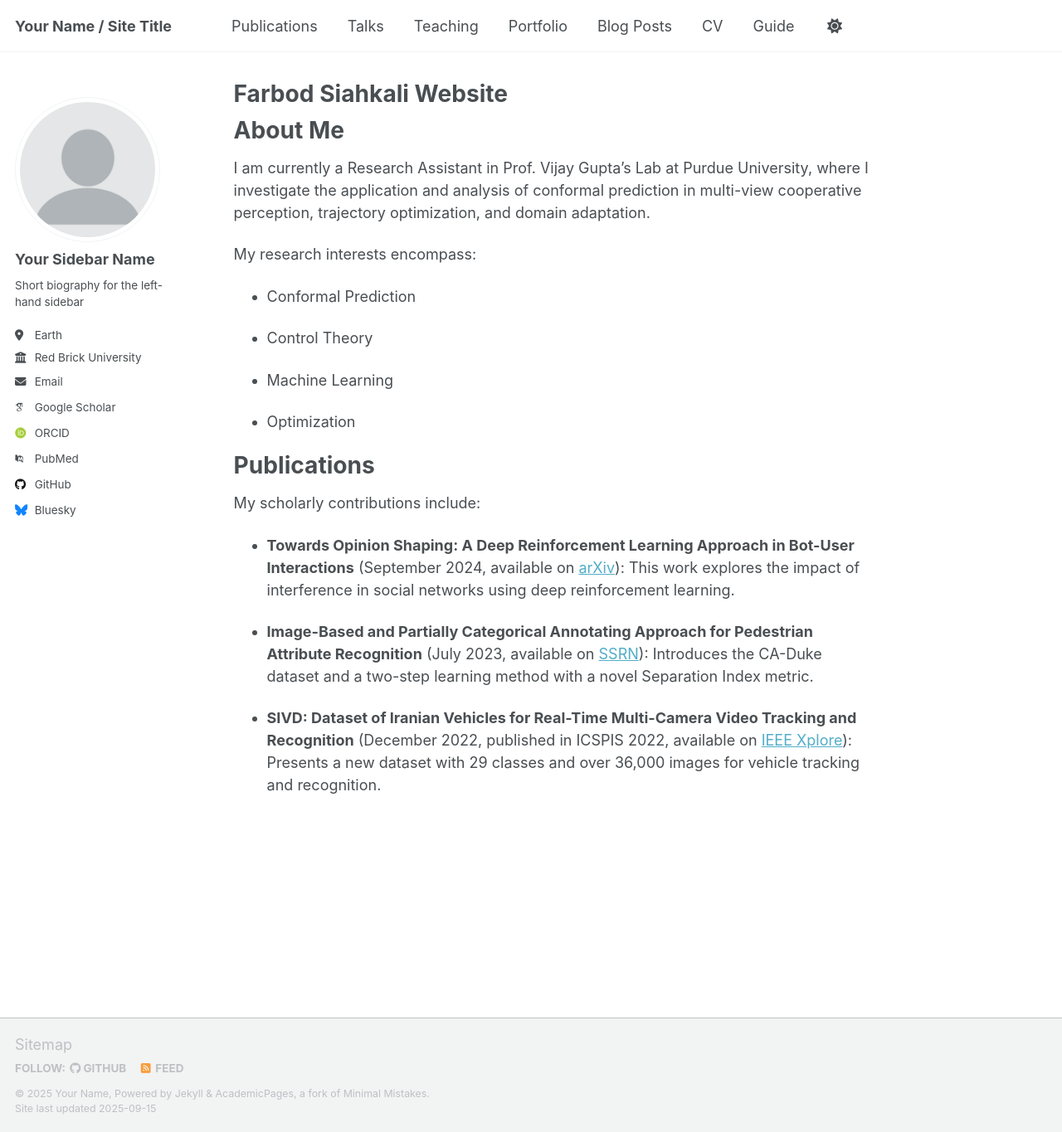
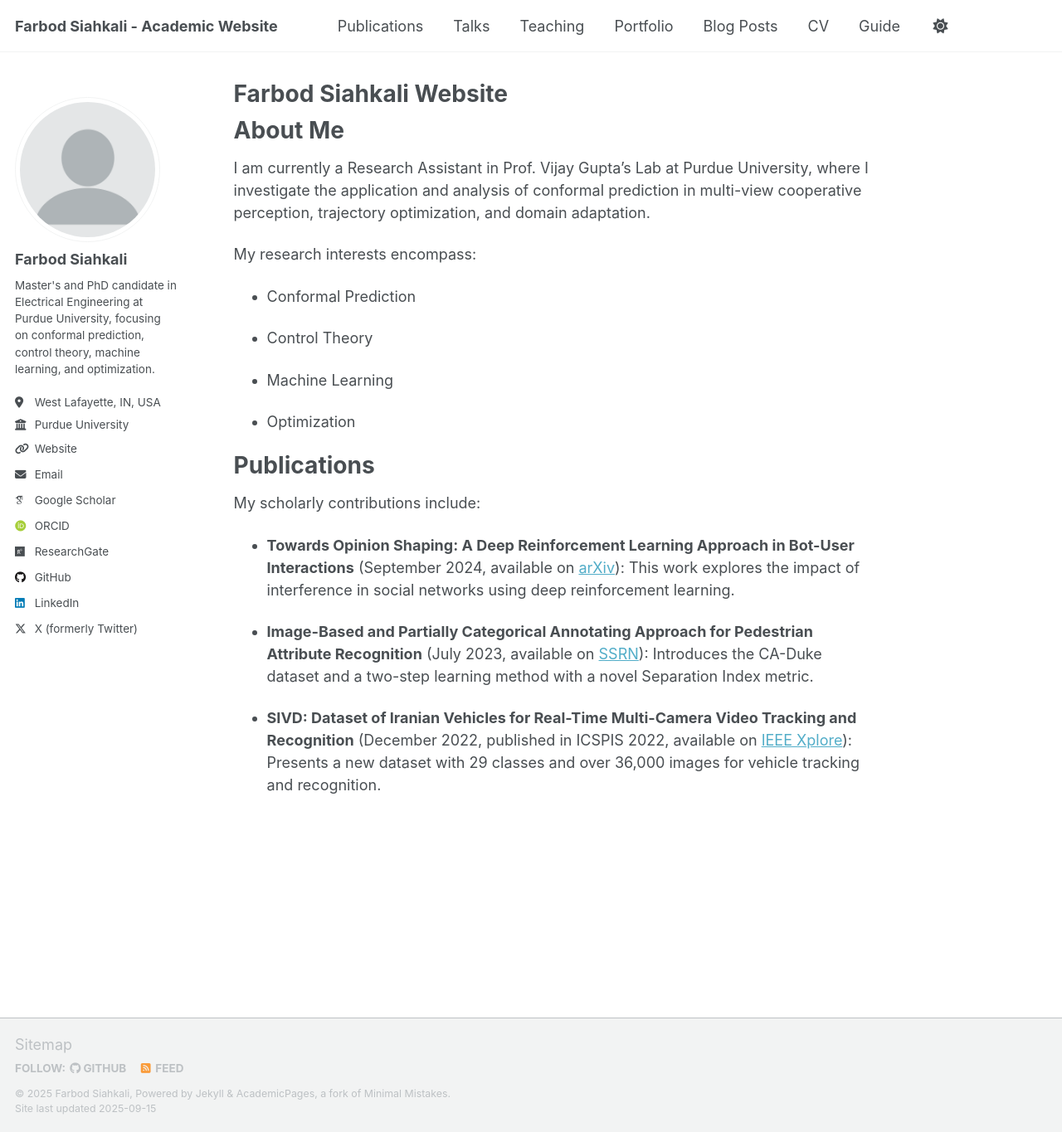
Before and after one commit to Farbod-Siahkali/Farbod-Siahkali.github.io, a Jekyll site: the page built from _pages/about.md, in a window 1280 px wide and 1365 px high. Shown: the whole window at 83% size. Built offline with Jekyll 4.4.1, drawn with Linux system fonts in a browser that asks for light colours; some web fonts are replaced; a script that is not in the unit is left out; some of the changed lines change nothing that is shown.

Commit message:
Update _config.yml

```diff
--- a/_config.yml
+++ b/_config.yml
@@ -7,148 +7,106 @@
 # server process.
 
 # Basic Site Settings
-locale                   : "en-US"
-site_theme               : "default" # Currently available options are "default", "air"
-title                    : "Your Name / Site Title"
-title_separator          : "-"
-name                     : &name "Your Name"
-description              : &description "Your Name's academic portfolio"   # Update this with a general description of your site, this is the default if not overridden by a page
-url                      : https://academicpages.github.io # The base hostname & protocol for your site e.g. "https://[your GitHub username].github.io",
-                                                           # or if you already have some other page hosted on Github then use "https://[your GitHub username].github.io/[Your Repo Name]"
-baseurl                  : "" # the subpath of your site, e.g. "/blog"
-repository               : "academicpages/academicpages.github.io"
+locale: "en-US"
+site_theme: "default" # Currently available options are "default", "air"
+title: "Farbod Siahkali - Academic Website"
+title_separator: "-"
+name: &name "Farbod Siahkali"
+description: &description "Academic portfolio of Farbod Siahkali, specializing in conformal prediction, control theory, machine learning, and optimization."
+url: "https://farbod-siahkali.github.io" # The base hostname & protocol for your site
+baseurl: "" # The subpath of your site, e.g., "/blog"
+repository: "Farbod-Siahkali/farbod-siahkali.github.io" # Update with your GitHub username and repository name
 
 # Site Author - The following control what appear as part of the author content on the side bar.
-#               If a field is blank the icon and link will not appear, otherwise it will be shown.
-#               Additional customization can be done by editing /_includes/author-profile.html
 author:
   # Biographic information
-  avatar           : "profile.png"
-  name             : "Your Sidebar Name"
-  pronouns         : # example: "she/her"
-  bio              : "Short biography for the left-hand sidebar"
-  location         : "Earth"
-  employer         : "Red Brick University"
-  uri              : # URL
-  email            : "none@example.org"
-
+  avatar: "profile.png" # Update with the filename of your profile picture in the /assets/images/ directory
+  name: "Farbod Siahkali"
+  pronouns: "" # Add if applicable, e.g., "he/him"
+  bio: "Master's and PhD candidate in Electrical Engineering at Purdue University, focusing on conformal prediction, control theory, machine learning, and optimization."
+  location: "West Lafayette, IN, USA"
+  employer: "Purdue University"
+  uri: "https://farbod-siahkali.github.io/AboutMe/"
+  email: "siahkali@purdue.edu"
   # Academic websites
-  academia         : # URL
-  arxiv            : # URL - Update with the correct link to your profile
-  googlescholar    : "https://scholar.google.com/citations?user=PS_CX0AAAAAJ"
-  inspire-hep      : # URL
-  impactstory      : # URL
-  orcid            : "http://orcid.org/yourorcidurl"
-  semantic         : # URL
-  pubmed           : "https://www.ncbi.nlm.nih.gov/pubmed/?term=john+snow"
-  researchgate     : # URL
-  scopus           : # URL
-
+  googlescholar: "https://scholar.google.com/citations?view_op=list_works&hl=en&user=-99KSTsAAAAJ"
+  orcid: "" # Add your ORCID URL if available
+  researchgate: "" # Add your ResearchGate URL if available
   # Repositories and software development
-  bitbucket        : # Username - Update with your username on the site
-  codepen          : # Username
-  dribbble         : # Username
-  github           : "academicpages"
-  kaggle           : # Username
-  stackoverflow    : # User number or user number and name (i.e., use "1" or "1/jeff-atwood")
-
+  github: "Farbod-Siahkali"
   # Social media
-  artstation       : # Username
-  bluesky          : "bsky.app" # Replace this with you Bluesky username
-  facebook         : # Username
-  flickr           : # Username
-  foursquare       : # Username
-  goodreads        : # Username
-  google_plus      : # Username
-  keybase          : # Username
-  instagram        : # Username
-  lastfm           : # Username
-  linkedin         : # Username
-  mastodon         : # URL
-  medium           : # URL
-  pinterest        : # Username
-  soundcloud       : # Username
-  steam            : # Username
-  telegram         : # URL
-  tumblr           : # Username
-  twitter          : # Username for X / Twitter
-  vine             : # Username
-  weibo            : # Username
-  wikipedia        : # Username
-  xing             : # Username
-  youtube          : # Username
-  zhihu            : # Username
+  linkedin: "Farbod-Siahkali"
+  twitter: "" # Add your Twitter username if applicable
 
 # Publication Category - The following the list of publication categories and their headings
 publication_category:
-  books:
-    title: 'Books'
   manuscripts:
     title: 'Journal Articles'
   conferences:
     title: 'Conference Papers'
 
 # Site Settings
-teaser                   :  # filename of teaser fallback teaser image placed in /images/ for social media previews
-breadcrumbs              : false # true, false (default)
-words_per_minute         : 160
-future                   : true
-read_more                : "disabled" # if enabled, adds "Read more" links to excerpts
-talkmap_link             : false      #change to true to add link to talkmap on talks page
+teaser: "" # Filename of teaser fallback teaser image placed in /images/ for social media previews
+breadcrumbs: false # true, false (default)
+words_per_minute: 160
+future: true
+read_more: "disabled" # If enabled, adds "Read more" links to excerpts
+talkmap_link: false # Change to true to add link to talkmap on talks page
 comments:
-  provider               : # false (default), "disqus", "discourse", "facebook", "google-plus", "staticman", "custom"
+  provider: false # false (default), "disqus", "discourse", "facebook", "google-plus", "staticman", "custom"
   disqus:
-    shortname            :
+    shortname:
   discourse:
-    server               : # https://meta.discourse.org/t/embedding-discourse-comments-via-javascript/31963 , e.g.: meta.discourse.org
+    server: # e.g., meta.discourse.org
   facebook:
-    appid                :
-    num_posts            : # 5 (default)
-    colorscheme          : # "light" (default), "dark"
+    appid:
+    num_posts: 5
+    colorscheme: "light"
 staticman:
-  allowedFields          : ['name', 'email', 'url', 'message']
-  branch                 : "gh-pages" # "master", "gh-pages"
-  commitMessage          : "New comment."
-  filename               : comment-{@timestamp}
-  format                 : "yml"
-  moderation             : true
-  path                   : "_data/comments/{options.slug}"
-  requiredFields         : ['name', 'email', 'message']
+  allowedFields: ['name', 'email', 'url', 'message']
+  branch: "gh-pages" # "master", "gh-pages"
+  commitMessage: "New comment."
+  filename: comment-{@timestamp}
+  format: "yml"
+  moderation: true
+  path: "_data/comments/{options.slug}"
+  requiredFields: ['name', 'email', 'message']
   transforms:
-    email                : "md5"
+    email: "md5"
   generatedFields:
     date:
-      type               : "date"
+      type: "date"
       options:
-        format           : "iso8601" # "iso8601" (default), "timestamp-seconds", "timestamp-milliseconds"
+        format: "iso8601"
 atom_feed:
-  hide                   : false     # change to true to hide the RSS feed in the footer
-  path                   : # blank (default) uses feed.xml
-
+  hide: false
+  path: "" # Blank (default) uses feed.xml
 
 # SEO Related
-google_site_verification :
-bing_site_verification   :
-alexa_site_verification  :
-yandex_site_verification :
-
+google_site_verification:
+bing_site_verification:
+alexa_site_verification:
+yandex_site_verification:
 
 # Social Sharing
 twitter:
-  username               : &twitter
+  username: *twitter
 facebook:
-  username               :
-  app_id                 :
-  publisher              :
-og_image                 :  # Social media default site image
-og_description           :  # Social media default site image description
+  username:
+  app_id:
+  publisher:
+og_image: "" # Social media default site image
+og_description: "" # Social media default site image description
+
 # For specifying social profiles
-# - https://developers.google.com/structured-data/customize/social-profiles
 social:
-  type                   : # Person or Organization (defaults to Person)
-  name                   : # If the user or organization name differs from the site's name
-  links: # An array of links to social media profiles
-
+  type: Person
+  name: Farbod Siahkali
+  links:
+    - "https://linkedin.com/in/Farbod-Siahkali/"
+    - "https://github.com/Farbod-Siahkali"
+    - "https://scholar.google.com/citations?view_op=list_works&hl=en&user=-99KSTsAAAAJ"
+    - "https://farbod-siahkali.github.io/AboutMe/"
 
 # Analytics
 analytics:
```
